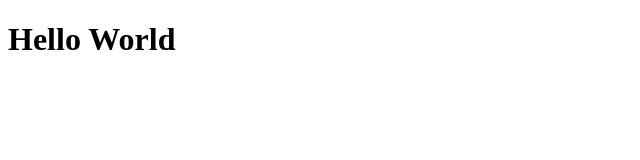
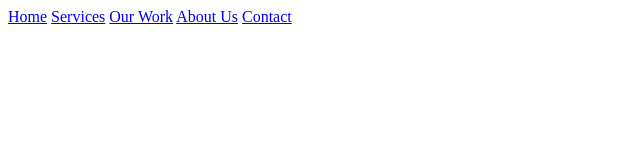
Before and after one commit to sendicott/endicottlandscaping, a plain HTML site: page index.html in a window 1280 px wide. Shown: the whole page, without its empty margins (0-640 px from the left). Drawn offline with Linux system fonts and the light colour scheme.

Commit message:
added nav bar links

```diff
--- a/index.html
+++ b/index.html
@@ -5,8 +5,12 @@
 		<title>Endicott Landscaping</title>
 	</head>
 	<body>
-		<h1>
-			Hello World
-		</h1>
+		<nav>
+			<a href="#">Home</a>
+			<a href="#">Services</a>
+			<a href="#">Our Work</a>
+			<a href="#">About Us</a>
+			<a href="#">Contact</a>
+		</nav>
 	</body>
 </html>
```
